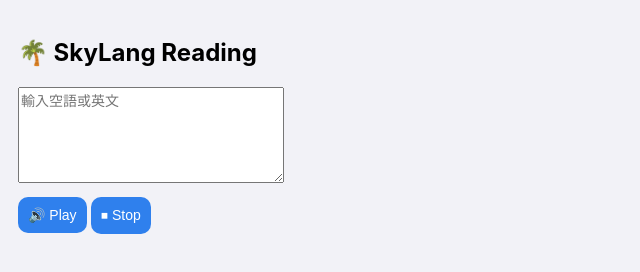
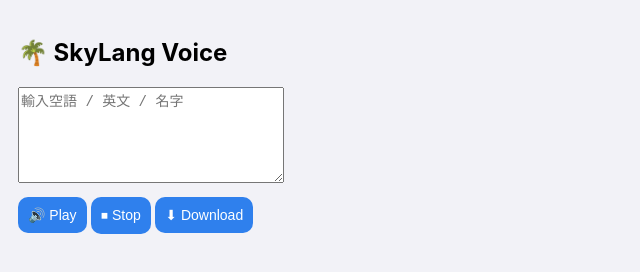
Before and after one commit to Adi-0504/skylang-reading, a browser extension: page index.html in a window 1280 px wide. Shown: the whole page, without its empty margins (0-640 px from the left). Drawn offline with Linux system fonts and the light colour scheme.

Commit message:
Update index.html

```diff
--- a/index.html
+++ b/index.html
@@ -15,13 +15,18 @@
 
 <body>
 
-<h2>🌴 SkyLang Reading</h2>
+<div class="app">
 
-<textarea id="text" placeholder="輸入空語或英文"></textarea>
+  <h2>🌴 SkyLang Voice</h2>
 
-<div>
+  <textarea id="text" placeholder="輸入空語 / 英文 / 名字"></textarea>
+
+  <div class="btn-row">
     <button onclick="playVoice()">🔊 Play</button>
     <button onclick="stopVoice()">⏹ Stop</button>
+    <button onclick="recordVoice()">⬇ Download</button>
+  </div>
+
 </div>
 
 <script src="./voice.js"></script>
```
Lines whose indentation alone changed are shown as unchanged.
